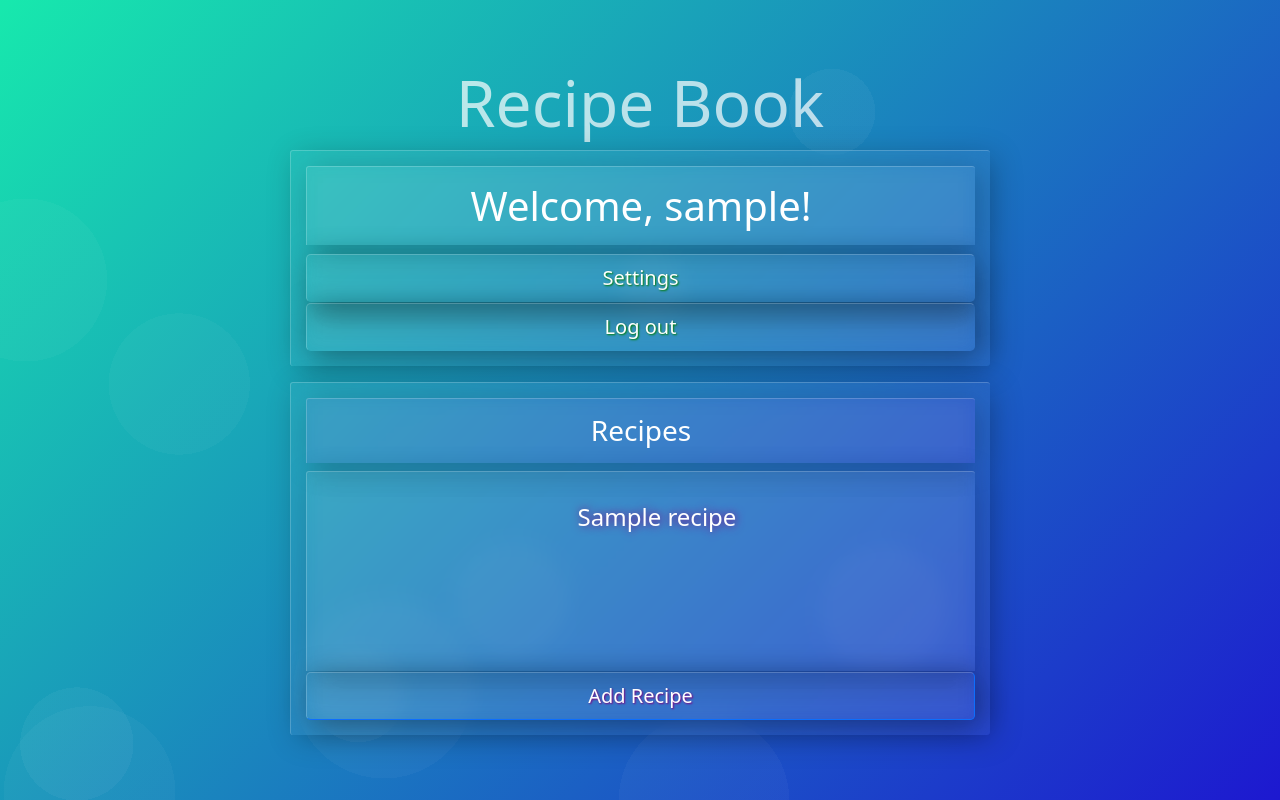
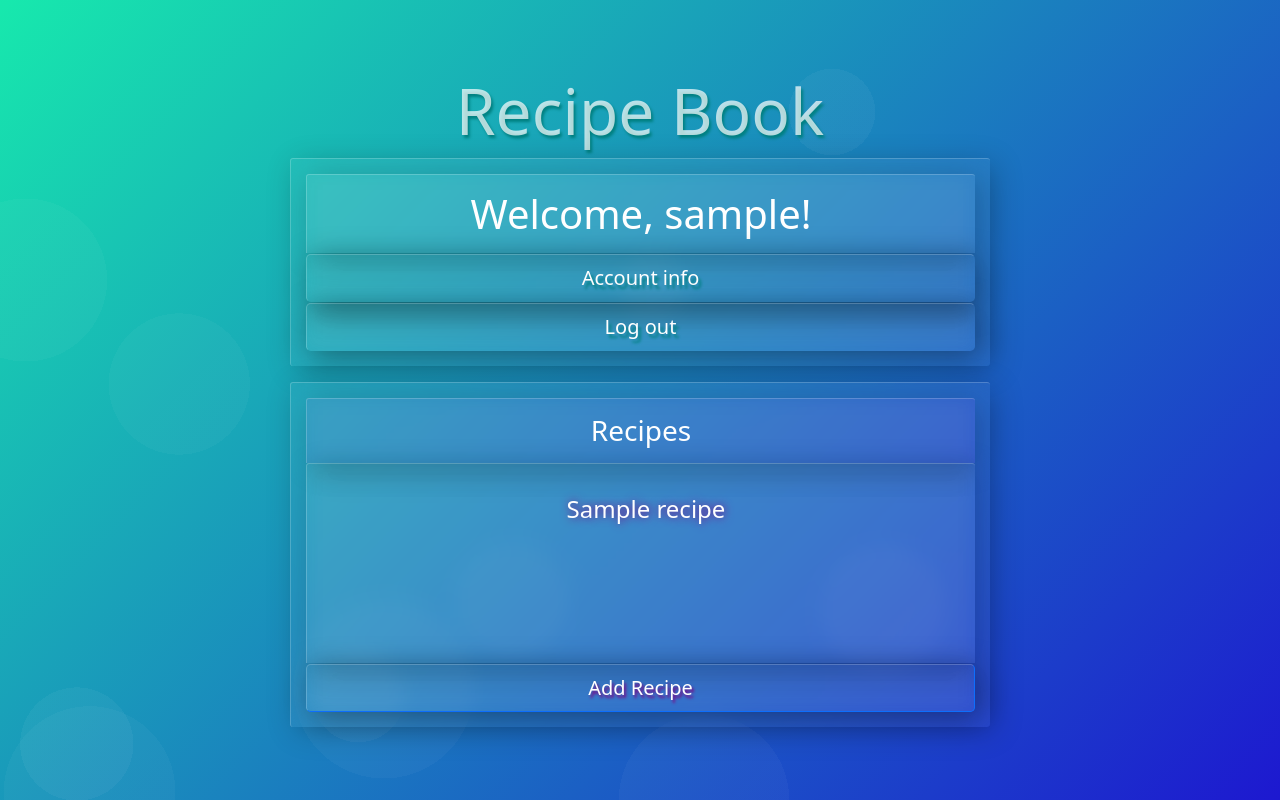
Before and after one commit to RomanVerkhovsky/WebRecipes, a Flask app: page /profile in a window 1280 px wide. Run offline with Flask 3, Linux system fonts and the light colour scheme; a user stored in the database is signed in; tables that the repository leaves empty hold one stand-in row (values such as "Sample post").

Commit message:
feat: profile info; fix: small fix design

```diff
--- a/app/routes.py
+++ b/app/routes.py
@@ -99,7 +99,7 @@ def profile():
 @bp.route('/settings', methods=['GET', 'POST'])
 def settings():
 
-    return render_template('settings.html', title="Settings")
+    return render_template('settings.html', title="Settings", user=current_user)
 
 
 @bp.route('/new_recipe', methods=['GET', 'POST'])
--- a/app/static/style.css
+++ b/app/static/style.css
@@ -243,7 +243,7 @@ ul {
   }
 
     & vertical-menu {
-        width: None;
+    width: None;
     height: 200px;
     overflow-y: auto;
     scrollbar-width: thin;
@@ -317,10 +317,15 @@ ul {
     text-align: center;
   }
 
+  .overflow-y {
+    color: black
+  }
+
   .vertical-menu a {
     color: white;
     display: block;
     padding: 12px;
+    margin-left: -22px;
     text-decoration: none;
   }
 
@@ -341,6 +346,10 @@ ul {
   .floated {
     float: left;
     margin-right: 5px
+  }
+
+  .overflow-y::-webkit-scrollbar {
+    background: aquamarine;
   }
 
   .vertical-menu-recipe {
--- a/app/templates/base.html
+++ b/app/templates/base.html
@@ -26,7 +26,7 @@
         {% endwith %}
 
         <div class="glass">
-                <h1 align="center" style="font-size: 400%">Recipe Book</h1>
+                <h1 align="center" style="font-size: 400%; text-shadow: 2px 3px 3px teal;">Recipe Book</h1>
         </div>
 
         {% block content %}{% endblock %}
--- a/app/templates/login.html
+++ b/app/templates/login.html
@@ -25,9 +25,9 @@
                     <label class="form-check-label" for="rememberMeSwitch"> Remember me</label>
                 </div>
             </div>
-            {{ form.submit(class="w-100 btn btn-lg btn-primary", style="text-shadow: 1px 1px 2px purple") }}
+            {{ form.submit(class="w-100 btn btn-lg btn-primary", style="text-shadow: 2px 3px 3px purple") }}
             <div>
-                <a class="w-100 btn btn-lg btn-secondary" style="text-shadow: 1px 1px 2px purple;" href="{{ url_for('routes.register') }}">Registration</a>
+                <a class="w-100 btn btn-lg btn-secondary" style="text-shadow: 2px 3px 3px purple;" href="{{ url_for('routes.register') }}">Registration</a>
             </div>
 
         </form>
--- a/app/templates/profile.html
+++ b/app/templates/profile.html
@@ -4,9 +4,9 @@
 {% block content %}
     <div class="form-recipe">
         <form>
-            <h1>Welcome, {{ name }}!</h1>
-                <a class="w-100 btn btn-lg btn" style="margin-top: 1px; text-shadow: 1px 1px 2px green;" href="{{ url_for('routes.settings') }}">Settings</a>
-                <a class="w-100 btn btn-lg btn" style="margin-top: 1px; text-shadow: 1px 1px 2px green;" href="{{ url_for('routes.logout') }}">Log out</a>
+            <h1 style="margin-bottom: 0px;">Welcome, {{ name }}!</h1>
+                <a class="w-100 btn btn-lg btn" style="margin-top: 1px; text-shadow: 3px 4px 3px teal;" href="{{ url_for('routes.settings') }}">Account info</a>
+                <a class="w-100 btn btn-lg btn" style="margin-top: 1px; text-shadow: 3px 4px 3px teal;" href="{{ url_for('routes.logout') }}">Log out</a>
         </form>
     </div>
 
@@ -17,7 +17,7 @@
             <nav>
                 <div>
                     {% if list_recipes %}
-                    <h3>Recipes</h3>
+                    <h3 style="margin-bottom: 0px;">Recipes</h3>
                     <div class="vertical-menu">
                         <ul>
                             {% for recipe in list_recipes %}
@@ -37,7 +37,7 @@
             </nav>
 
             <div>
-                <a class="w-100 btn btn-lg btn-primary" style="margin-top: 1px; text-shadow: 1px 1px 2px purple;" href="{{ url_for('routes.new_recipe') }}">Add Recipe</a>
+                <a class="w-100 btn btn-lg btn-primary" style="margin-top: 1px; text-shadow: 2px 3px 3px purple;" href="{{ url_for('routes.new_recipe') }}">Add Recipe</a>
             </div>
         <form>
     </div>
--- a/app/templates/recipe.html
+++ b/app/templates/recipe.html
@@ -16,7 +16,8 @@
                     <label class="form-control" style="text-align: center;">{{ recipe.time }}</label>
 
                 <div style="margin-top: 20px;">
-                    <a class="w-100 btn btn-lg btn-primary" style="text-shadow: 1px 1px 2px purple;" href="{{ url_for('routes.profile', delete='delete', recipe=recipe.id)}}">Delete recipe</a>
+                    <a class="w-100 btn btn-lg btn-primary" style="text-shadow: 1px 1px 2px purple;"
+                       href="{{ url_for('routes.profile', delete='delete', recipe=recipe.id)}}">Delete recipe</a>
                     <a class="w-100 btn btn-lg btn-primary" style="text-shadow: 1px 1px 2px purple;" href="{{ url_for('routes.profile') }}">Back</a>
                 </div>
                 </div>
--- a/app/templates/register.html
+++ b/app/templates/register.html
@@ -34,9 +34,9 @@
                     <span style="color: red;">[{{ error }}]</span>
                 {% endfor %}
             </div>
-                {{ form.submit(class="w-100 btn btn-lg btn-primary", style="text-shadow: 1px 1px 2px purple") }}
+                {{ form.submit(class="w-100 btn btn-lg btn-primary", style="text-shadow: 2px 3px 3px purple") }}
             <div>
-                <a class="w-100 btn btn-lg btn-secondary" style="text-shadow: 1px 1px 2px purple;" href="{{ url_for('routes.login') }}">Sign in</a>
+                <a class="w-100 btn btn-lg btn-secondary" style="text-shadow: 2px 3px 3px purple;" href="{{ url_for('routes.login') }}">Sign in</a>
             </div>
         </form>
         <p class="copyright">&copy; 2021</p>
```
Also changed, not shown: app/templates/settings.html (+10 -1 lines).
